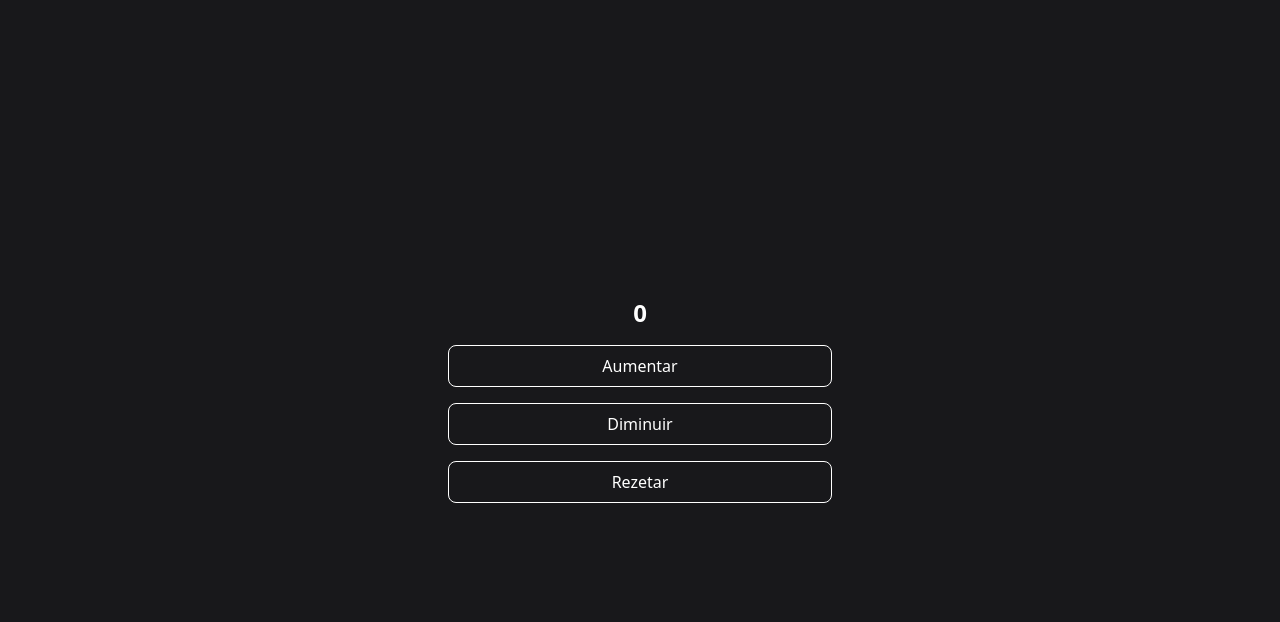
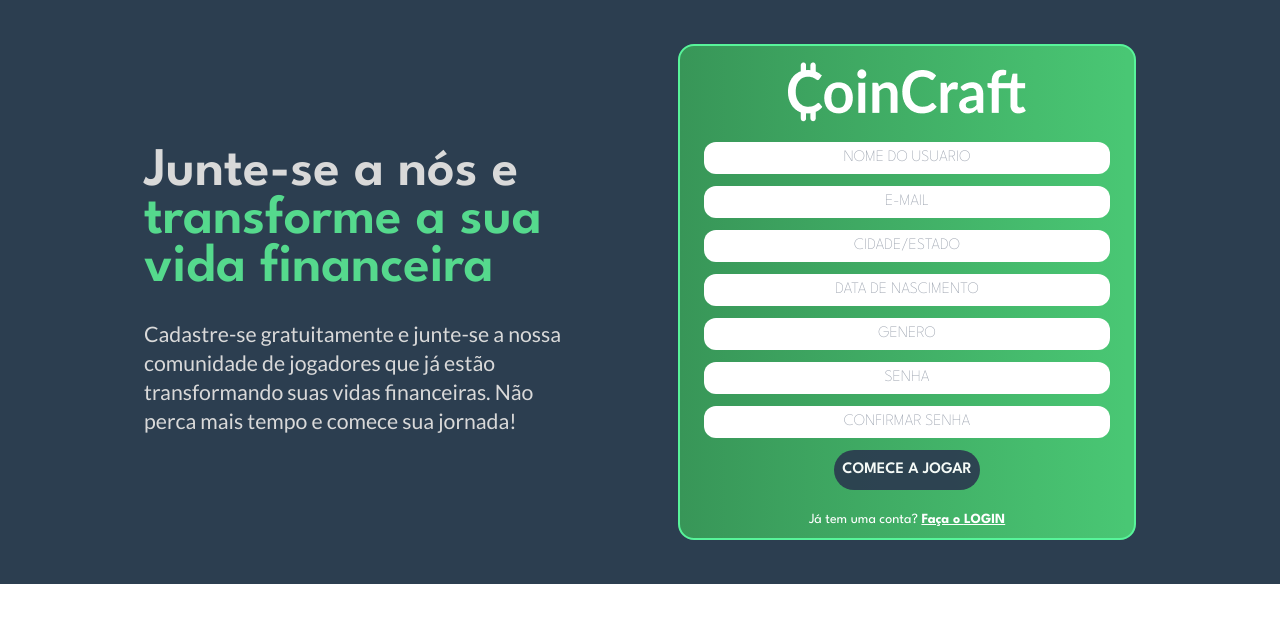
Before and after one commit to KelvynReis/coincraft-trilhas, a React (Vite) app: page / in a window 1280 px wide. Shown: the top 622 px of the page. Built offline with nearby package versions, Linux system fonts and the light colour scheme.

Commit message:
created form section

```diff
--- a/src/App.tsx
+++ b/src/App.tsx
@@ -1,26 +1,27 @@
 import { useState } from 'react'
-import { Button } from './components/Button'
+// import { Button } from './components/Button'
+import Formulario from './components/Formulario'
 
 export default function App() {
-  const [count, setCount] = useState(0)
+  // const [count, setCount] = useState(0)
 
 
-  const addCount = () => {
-    setCount(count + 1)
-  }
+  // const addCount = () => {
+  //   setCount(count + 1)
+  // }
 
-  const subCount = () => {
-    setCount(count - 1)
-  }
+  // const subCount = () => {
+  //   setCount(count - 1)
+  // }
 
-  const resetCount = () => {
-    setCount(0)
-  }
+  // const resetCount = () => {
+  //   setCount(0)
+  // }
 
   return (
-    <div className="flex w-dvw h-dvh bg-zinc-900 items-center justify-center">
+    <div className="">
 
-      <div className='flex flex-col gap-4 w-full max-w-96'>
+      {/* <div className='flex flex-col gap-4 w-full max-w-96'>
         <div className='flex justify-center items-center'>
           <h2 className='text-white font-semibold text-2xl'>{count}</h2>
         </div>
@@ -29,9 +30,10 @@ export default function App() {
         <Button name='Diminuir' handleButton={subCount} />
 
         <Button name='Rezetar' handleButton={resetCount} />
-      </div>
+      </div> */}
 
 
+      <Formulario />
     </div>
   )
 }
--- /dev/null
+++ b/src/components/Formulario.tsx
@@ -0,0 +1,80 @@
+import React from "react";
+import vectorImage from "../assets/Vector.png";
+import "../styles/elany.css";
+
+export default function Formulario() {
+  return (
+    <div className="section__form flex items-center justify-center gap-24 px-36 py-11">
+      <div className="information__texts flex-1 flex flex-col gap-7">
+        <h2 className="">
+          Junte-se a nós e <span>transforme a sua vida financeira</span>
+        </h2>
+        <p className="">
+          Cadastre-se gratuitamente e junte-se a nossa comunidade de jogadores
+          que já estão transformando suas vidas financeiras. Não perca mais
+          tempo e comece sua jornada!
+        </p>
+      </div>
+
+      <div className="registration__form flex-1 flex flex-col items-center justify-center gap-5 p-2 rounded-2xl">
+        <img src={vectorImage} alt="Imagem Coin Craft" className="mt-2" />
+
+        <form className="w-full  flex flex-col px-4 gap-3">
+          <input
+            type="text"
+            placeholder="NOME DO USUÁRIO"
+            className="p-1 text-center rounded-xl font-thin outline-none"
+          />
+          <input
+            type="text"
+            placeholder="E-MAIL"
+            className="p-1 text-center rounded-xl font-thin outline-none"
+          />
+          <input
+            type="text"
+            placeholder="CIDADE/ESTADO"
+            className="p-1 text-center rounded-xl font-thin outline-none"
+          />
+          <input
+            type="text"
+            placeholder="DATA DE NASCIMENTO"
+            className="p-1 text-center rounded-xl font-thin outline-none"
+          />
+          <input
+            type="text"
+            placeholder="GÊNERO"
+            className="p-1 text-center rounded-xl font-thin outline-none"
+          />
+          <input
+            type="text"
+            placeholder="SENHA"
+            className="p-1 text-center rounded-xl font-thin outline-none"
+          />
+          <input
+            type="text"
+            placeholder="CONFIRMAR SENHA"
+            className="p-1 text-center rounded-xl font-thin outline-none"
+          />
+          <div className="flex justify-center items-center">
+            <button
+              className="btn_form p-2 rounded-3xl text-white font-semibold opacity-95"
+              type="submit"
+              style={{ minWidth: "100px" }}
+            >
+              COMECE A JOGAR
+            </button>
+          </div>
+        </form>
+
+        <p className="text-sm text-white ">
+          Já tem uma conta?{" "}
+          <strong>
+            <u>
+              Faça o <a href="#">LOGIN</a>{" "}
+            </u>
+          </strong>
+        </p>
+      </div>
+    </div>
+  );
+}
--- /dev/null
+++ b/src/components/User.ts
@@ -0,0 +1,42 @@
+export type Gender = 'masculino | feminino | outro';
+
+export type User = {
+  name: string;
+  email: string;
+  cidade: string
+  dataDeNascimento: Date | string;
+  genero: Gender;
+  senha: string;
+//   confirmarSenha: string;
+};
+// Validações
+
+type Error = {
+  [key: string] : string
+}
+
+export const validate = (data: User) => {
+  const errors: Error = {};
+
+  if(!data.name) {
+    errors["name"] = "Campo nome é obrigatório";
+  }
+
+  if(!data.email) {
+    errors["email"] = "Campo e-mail é obrigatório";
+  }
+
+  if(!data.cidade) {
+    errors["cidade"] = "Campo cidade é obrigatório";
+  }
+
+  if(data.dataDeNascimento > new Date()) {
+    errors["dataDeNascimento"] = "A data de nascimento deve ser menor que a data atual.";
+  }
+
+  if(!data.senha || data.senha.length < 8) {
+    errors["senha"] = "A senha deve ter pelo menos 8 caracteres.";
+  }
+
+  return errors;
+}
--- /dev/null
+++ b/src/styles/elany.css
@@ -0,0 +1,118 @@
+@import url("https://fonts.googleapis.com/css2?family=Lato:ital,wght@0,100;0,300;0,400;0,700;0,900;1,100;1,300;1,400;1,700;1,900&family=League+Spartan:wght@100..900&display=swap");
+
+* {
+  margin: 0;
+  padding: 0;
+  box-sizing: border-box;
+}
+
+.section__form {
+  font-family: "League Spartan", sans-serif;
+  background-color: #2c3e50;
+  /* min-height: 80vh; */
+}
+
+.information__texts h2 {
+  font-weight: 600;
+  font-size: 3.4rem;
+  line-height: 3rem;
+  letter-spacing: -2%;
+  color: #d9d9d9;
+}
+
+.information__texts h2 span {
+  color: #55d98d;
+}
+
+.information__texts p {
+  font-family: "Lato", sans-serif;
+  font-weight: 400;
+  font-size: 1.33rem;
+  line-height: 1.8rem;
+  color: #d9d9d9;
+  /* letter-spacing: -2%; */
+}
+
+/* Div Formulario */
+.registration__form {
+  background: linear-gradient(
+    90deg,
+    #389658 0%,
+    #46bd6e 78.43%,
+    #49c774 98.51%
+  );
+  border: 2px solid #58f49a;
+}
+
+/* Button */
+.btn_form {
+  background-color: #2c3e50;
+  transition: all 1s;
+  cursor: pointer;
+}
+
+.btn_form:hover {
+  opacity: 1;
+  transform: scale(1.05);
+}
+
+/* Responsividade */
+
+/* Tablet */
+@media (width <= 885px) {
+  .section__form {
+    /* display: flex; */
+    gap: 1rem !important;
+    padding: 2rem !important;
+  }
+}
+
+@media (width <= 668px) {
+  .section__form {
+    flex-direction: column;
+  }
+
+  .registration__form {
+    width: 100%;
+  }
+}
+
+/* Mobile */
+@media (width <= 430px) {
+  .section__form {
+    flex-direction: column;
+    gap: 1rem !important;
+    padding: 2rem 1.8rem !important;
+  }
+
+  .registration__form {
+    width: 100%;
+  }
+
+  .registration__form form {
+    padding: 0rem 0.5rem;
+  }
+}
+
+@media (width <= 361px) {
+  .registration__form {
+    width: 16rem;
+  }
+}
+
+@media (width <= 321px) {
+  .section__form {
+    flex-direction: column;
+    gap: 1rem !important;
+    padding: 2rem 1rem !important;
+  }
+
+  .information__texts h2 {
+    font-size: 3.1rem;
+    line-height: 2.6rem;
+  }
+
+  .registration__form {
+    width: 15rem;
+  }
+}
```
Also changed, not shown: src/assets/Vector.png (added).
